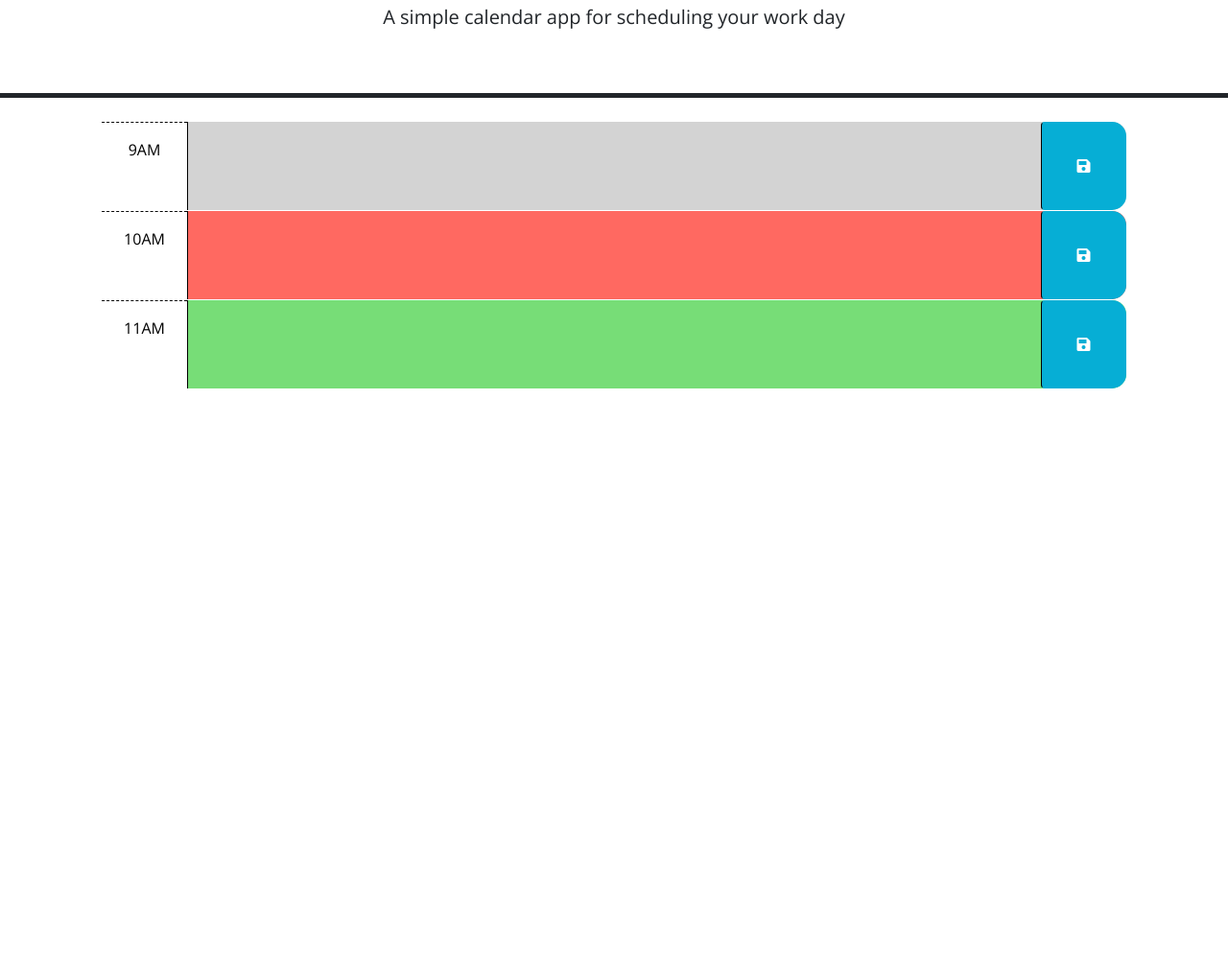
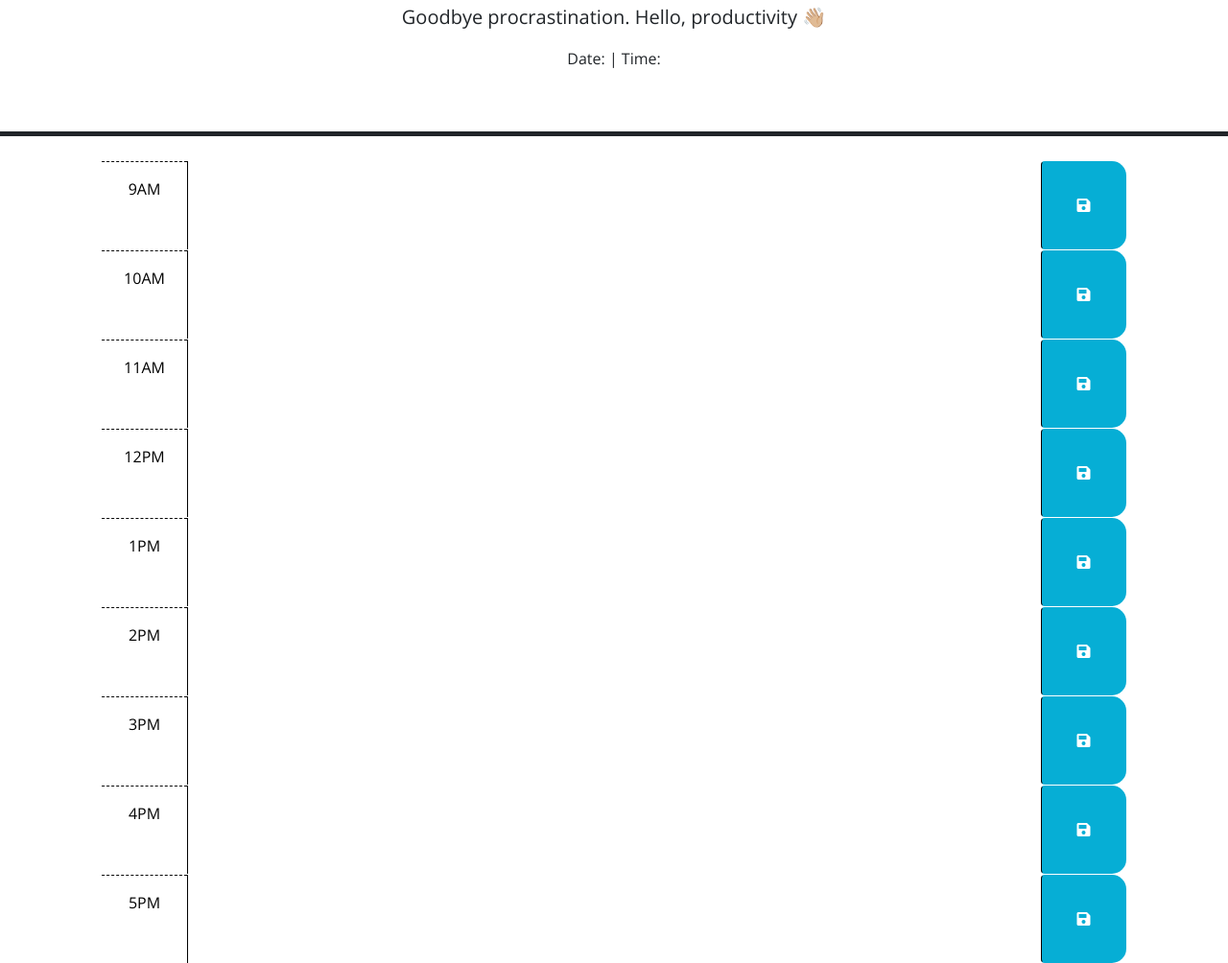
Before and after one commit to Soliske/calendar-app, a plain HTML site: page index.html in a window 1280 px wide. Shown: the part 130-1134 px from the top of the page at 96% size. Before the commit the page ends 800 px from the top, so only its background shows below. Drawn offline with nearby package versions, Linux system fonts and the light colour scheme; files that its build step writes are made by us from their sources; files whose address does not match are found by name.

Commit message:
updated html

```diff
--- a/index.html
+++ b/index.html
@@ -18,17 +18,22 @@
       href="https://fonts.googleapis.com/css?family=Open+Sans&display=swap"
       rel="stylesheet"
     />
-    <link rel="stylesheet" href="style.css" />
+    <link rel="stylesheet" href="./assets/style.css" />
     <title>Work Day Scheduler</title>
   </head>
 
+  <!-- Main -->
   <body>
     <header class="p-5 mb-4 border-5 border-bottom border-dark text-center">
       <h1 class="display-3">Work Day Scheduler</h1>
-      <p class="lead">A simple calendar app for scheduling your work day</p>
+      <p class="lead">Goodbye procrastination. Hello, productivity 👋🏼</p>
       <p id="currentDay" class="lead"></p>
+      <!-- Current date & time -->
+      <p>Date: <span id="date"></span> | Time: <span id="time"></span></p>
     </header>
+
     <div class="container-lg px-5">
+      <div class="row"></div>
       <!-- Use class for "past", "present", and "future" to apply styles to the
         time-block divs accordingly. The javascript will need to do this by
         adding/removing these classes on each div by comparing the hour in the
@@ -37,19 +42,17 @@
         desired layout and colors. The html below should be removed or updated
         in the finished product. Remember to delete this comment once the
         code is implemented.
-        -->
-
-      <!-- Example of a past time block. The "past" class adds a gray background color. -->
-      <div id="hour-9" class="row time-block past">
+      -->
+      <!-- 9:00AM -->
+      <div id="hour-9" class="row time-block">
         <div class="col-2 col-md-1 hour text-center py-3">9AM</div>
         <textarea class="col-8 col-md-10 description" rows="3"> </textarea>
         <button class="btn saveBtn col-2 col-md-1" aria-label="save">
           <i class="fas fa-save" aria-hidden="true"></i>
         </button>
       </div>
-
-      <!-- Example of a a present time block. The "present" class adds a red background color. -->
-      <div id="hour-10" class="row time-block present">
+      <!-- 10:00AM -->
+      <div id="hour-10" class="row time-block">
         <div class="col-2 col-md-1 hour text-center py-3">10AM</div>
         <textarea class="col-8 col-md-10 description" rows="3"> </textarea>
         <button class="btn saveBtn col-2 col-md-1" aria-label="save">
@@ -57,9 +60,63 @@
         </button>
       </div>
 
-      <!-- Example of a future time block. The "future" class adds a green background color. -->
-      <div id="hour-11" class="row time-block future">
+      <!-- 11:00AM -->
+      <div id="hour-11" class="row time-block">
         <div class="col-2 col-md-1 hour text-center py-3">11AM</div>
+        <textarea class="col-8 col-md-10 description" rows="3"> </textarea>
+        <button class="btn saveBtn col-2 col-md-1" aria-label="save">
+          <i class="fas fa-save" aria-hidden="true"></i>
+        </button>
+      </div>
+
+      <!-- 12:00PM -->
+      <div id="hour-12" class="row time-block">
+        <div class="col-2 col-md-1 hour text-center py-3">12PM</div>
+        <textarea class="col-8 col-md-10 description" rows="3"> </textarea>
+        <button class="btn saveBtn col-2 col-md-1" aria-label="save">
+          <i class="fas fa-save" aria-hidden="true"></i>
+        </button>
+      </div>
+
+      <!-- 01:00PM -->
+      <div id="hour-13" class="row time-block">
+        <div class="col-2 col-md-1 hour text-center py-3">1PM</div>
+        <textarea class="col-8 col-md-10 description" rows="3"> </textarea>
+        <button class="btn saveBtn col-2 col-md-1" aria-label="save">
+          <i class="fas fa-save" aria-hidden="true"></i>
+        </button>
+      </div>
+
+      <!-- 02:00PM -->
+      <div id="hour-14" class="row time-block">
+        <div class="col-2 col-md-1 hour text-center py-3">2PM</div>
+        <textarea class="col-8 col-md-10 description" rows="3"> </textarea>
+        <button class="btn saveBtn col-2 col-md-1" aria-label="save">
+          <i class="fas fa-save" aria-hidden="true"></i>
+        </button>
+      </div>
+
+      <!-- 03:00PM -->
+      <div id="hour-15" class="row time-block">
+        <div class="col-2 col-md-1 hour text-center py-3">3PM</div>
+        <textarea class="col-8 col-md-10 description" rows="3"> </textarea>
+        <button class="btn saveBtn col-2 col-md-1" aria-label="save">
+          <i class="fas fa-save" aria-hidden="true"></i>
+        </button>
+      </div>
+
+      <!-- 04:00PM -->
+      <div id="hour-16" class="row time-block">
+        <div class="col-2 col-md-1 hour text-center py-3">4PM</div>
+        <textarea class="col-8 col-md-10 description" rows="3"> </textarea>
+        <button class="btn saveBtn col-2 col-md-1" aria-label="save">
+          <i class="fas fa-save" aria-hidden="true"></i>
+        </button>
+      </div>
+
+      <!-- 05:00PM -->
+      <div id="hour-11" class="row time-block">
+        <div class="col-2 col-md-1 hour text-center py-3">5PM</div>
         <textarea class="col-8 col-md-10 description" rows="3"> </textarea>
         <button class="btn saveBtn col-2 col-md-1" aria-label="save">
           <i class="fas fa-save" aria-hidden="true"></i>
```
